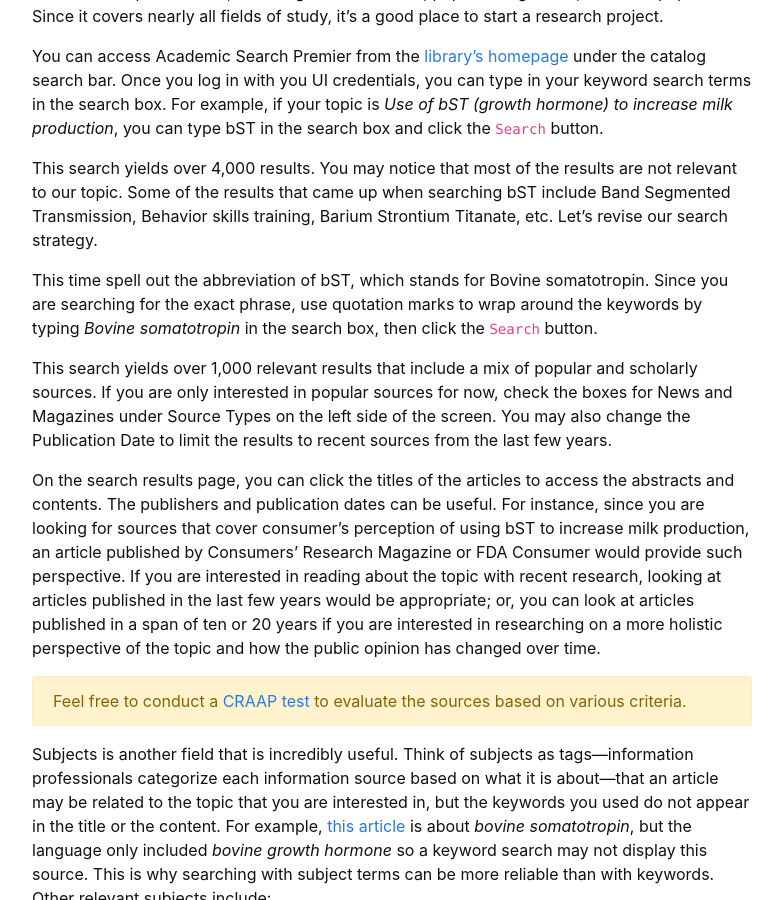
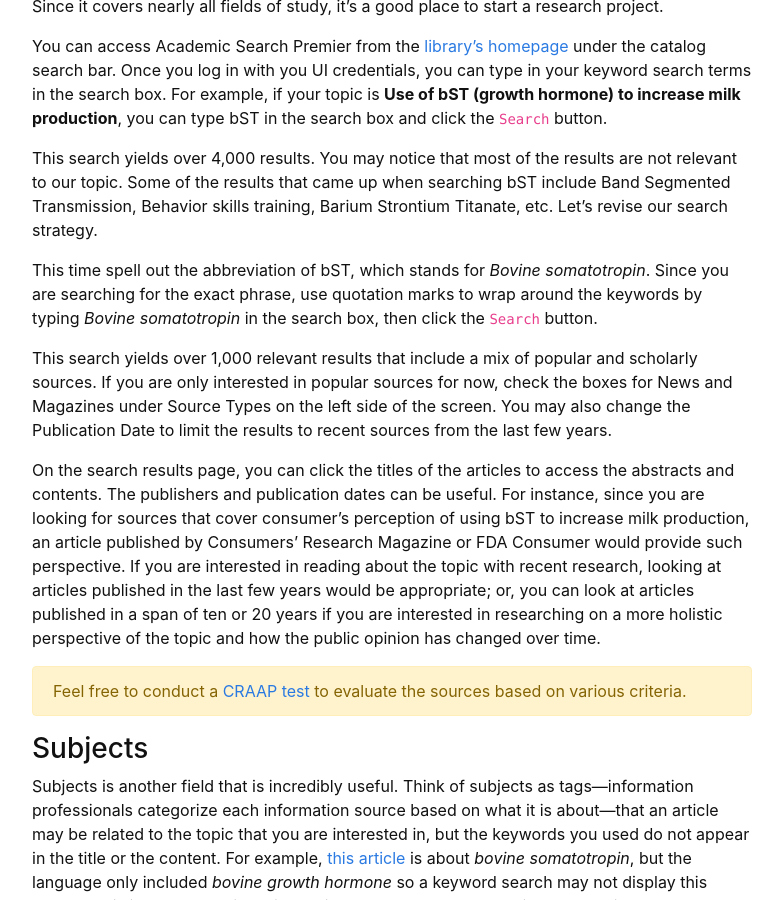
Before and after one commit to hanwendong1/AVS463-f20, a Jekyll site: the page built from content/2-Popular-Sources.md, in a window 1280 px wide and 900 px high, scrolled down 306 px. Shown: the whole window, without its empty margins (248-1031 px from the left). Built offline with Jekyll 4.4.1, drawn with Linux system fonts in a browser that asks for light colours.

Commit message:
Update 2-Popular-Sources.md

```diff
--- a/content/2-Popular-Sources.md
+++ b/content/2-Popular-Sources.md
@@ -5,15 +5,15 @@ nav: true
 
 The assignment requires gathering information on consumers’ perceptions of your chosen subject. We will primarily use Academic Search Premier and CQ Researcher to find popular sources.
 
-# Academic Search Premier
+## Academic Search Premier
 
 Academic Search Premier is a multi-disciplinary database that contains full-text versions of thousands of publications, including academic titles, popular magazines, and newspapers. Since it covers nearly all fields of study, it's a good place to start a research project.
 
-You can access Academic Search Premier from the [library’s homepage](https://www.lib.uidaho.edu/) under the catalog search bar. Once you log in with you UI credentials, you can type in your keyword search terms in the search box. For example, if your topic is *Use of bST (growth hormone) to increase milk production*, you can type bST in the search box and click the `Search` button.
+You can access Academic Search Premier from the [library’s homepage](https://www.lib.uidaho.edu/) under the catalog search bar. Once you log in with you UI credentials, you can type in your keyword search terms in the search box. For example, if your topic is **Use of bST (growth hormone) to increase milk production**, you can type bST in the search box and click the `Search` button.
 
 This search yields over 4,000 results. You may notice that most of the results are not relevant to our topic. Some of the results that came up when searching bST include Band Segmented Transmission, Behavior skills training, Barium Strontium Titanate, etc. Let’s revise our search strategy.
 
-This time spell out the abbreviation of bST, which stands for Bovine somatotropin. Since you are searching for the exact phrase, use quotation marks to wrap around the keywords by typing *Bovine somatotropin* in the search box, then click the `Search` button.
+This time spell out the abbreviation of bST, which stands for *Bovine somatotropin*. Since you are searching for the exact phrase, use quotation marks to wrap around the keywords by typing *Bovine somatotropin* in the search box, then click the `Search` button.
 
 This search yields over 1,000 relevant results that include a mix of popular and scholarly sources. If you are only interested in popular sources for now, check the boxes for News and Magazines under Source Types on the left side of the screen. You may also change the Publication Date to limit the results to recent sources from the last few years.
 
@@ -21,6 +21,8 @@ On the search results page, you can click the titles of the articles to access t
 
 {% capture text %}Feel free to conduct a [CRAAP test](https://libguides.uidaho.edu/c.php?g=363237&p=2453602) to evaluate the sources based on various criteria.{% endcapture %}
 {% include alert.md text=text color="warning" %}
+
+### Subjects
 
 Subjects is another field that is incredibly useful. Think of subjects as tags—information professionals categorize each information source based on what it is about—that an article may be related to the topic that you are interested in, but the keywords you used do not appear in the title or the content. For example, [this article](https://uidaho.idm.oclc.org/login?url=http://search.ebscohost.com/login.aspx?direct=true&db=f5h&AN=9610111153&site=ehost-live&scope=site) is about *bovine somatotropin*, but the language only included *bovine growth hormone* so a keyword search may not display this source. This is why searching with subject terms can be more reliable than with keywords.
 Other relevant subjects include:
@@ -36,13 +38,13 @@ Experiment with different combinations of subjects and see which ones work best
 
 Other useful features of Academic Search Premier include `HTML Full Text` and `PDF Full Text` on the search results page, and `print`, `email`, and `export` tools in the Tools panel on the search record page.
 
-# Opposing Viewpoints
+## Opposing Viewpoints
 
 Opposing Viewpoints is another useful database to search for popular sources. The database includes topic overviews, pro/con viewpoint essays, thousands of podcasts (including premier NPR programs), etc. New reference content is added on an ongoing basis, and new full-text periodical and newspaper articles are added every day. Click this link to access [Opposing Viewpoints](https://go-gale-com.uidaho.idm.oclc.org/ps/dispBasicSearch.do?userGroupName=mosc00780&prodId=OVIC).
 
 In the search box, type in your search terms (*antibiotics farms*, for instance). Under `SHOWING RESULTS FOR`, click `Viewpoints` to access viewpoint essays. Other useful content types include `Audio`, `News`, and `Magazines`.
 
-# CQ Researcher
+## CQ Researcher
 
 The CQ Researcher explores a single 'hot' issue in the news in depth each week. Topics range from social and teen issues to environment, health, education and science and technology. There are 44 reports produced each year including four expanded reports. Every 12,000-word report is written by an experienced journalist and features comments from experts, lawmakers and citizens on all sides of every issue. Numerous charts, graphs and sidebar articles -- plus a pro-con feature, a chronology, lengthy bibliographies and a list of contacts -- round out each report. Follow this link to access [CQ Researcher](https://library-cqpress-com.uidaho.idm.oclc.org/cqresearcher/index.php).
 
```
